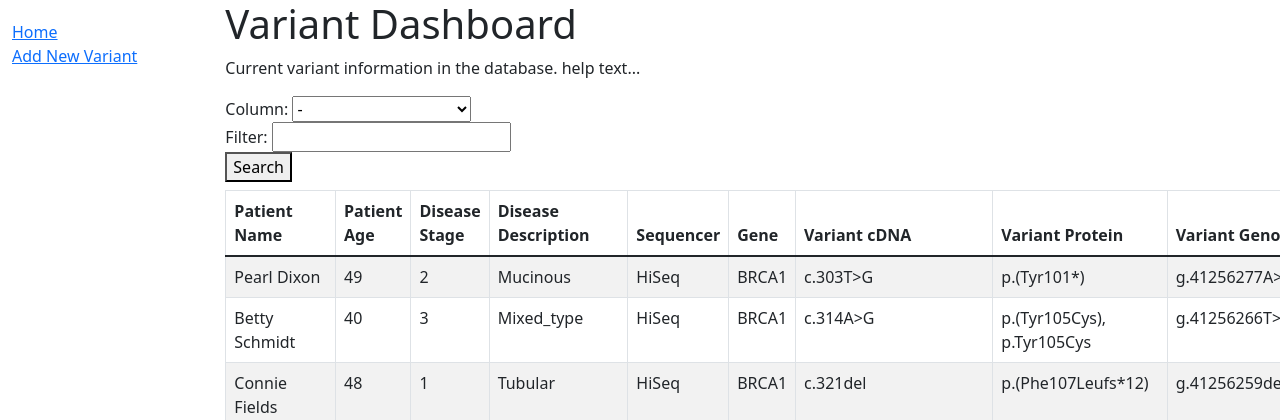
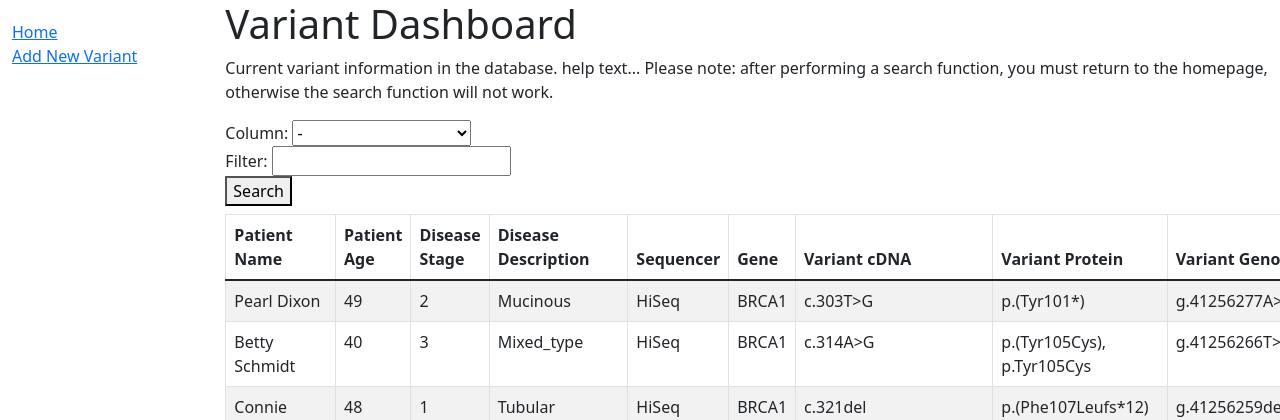
Before and after one commit to ievalipska/biol60860django, a Django app: page / in a window 1280 px wide. Shown: the top 420 px of the page. Run offline with Django 3.2, Linux system fonts and the light colour scheme; data comes from the database, SQL or seed files in the repository; parts of the project's set-up code (start-up, migrations or seed data) failed here and were passed over; some libraries are stand-ins or nearby versions.

Commit message:
Added message to the top of the dashboard to inform user to return to home after searching.

```diff
--- a/dashboard/templates/dashboard/home.html
+++ b/dashboard/templates/dashboard/home.html
@@ -12,6 +12,8 @@
             </h1>
             <p>
                 Current variant information in the database. help text...
+                Please note: after performing a search function, you must return to the homepage,
+                otherwise the search function will not work.
             </p>
         </div>
     </div>
```
